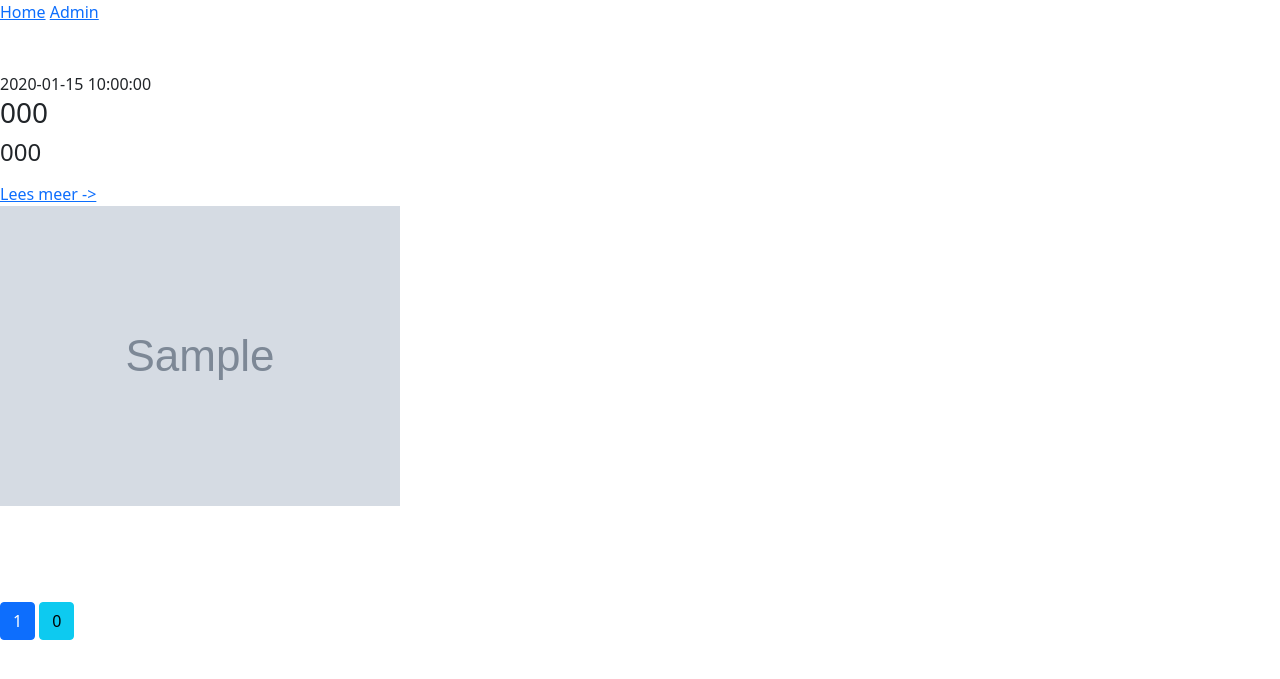
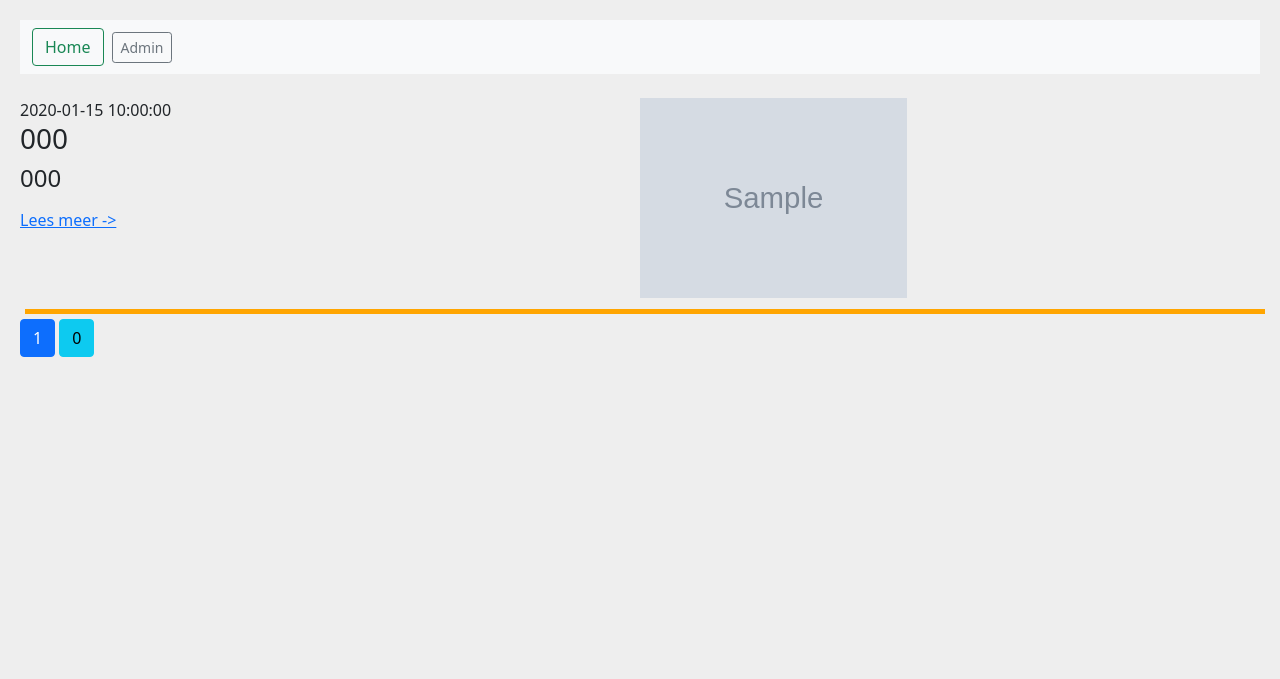
Before and after one commit to kfrnhout/Blog-demo, a Symfony app: template templates/home_page.html.twig in a window 1280 px wide. Shown: the top 679 px of the page. Run offline with Twig, Linux system fonts and the light colour scheme; the template is opened without the code that fills it: most values are stand-ins (such as "Sample title", 1, 10 or a date in 2020); grey boxes marked "Sample" are stand-in pictures; some libraries are stand-ins or nearby versions.

Commit message:
Added simple styling

```diff
--- /dev/null
+++ b/public/css/style.css
@@ -0,0 +1,44 @@
+body {
+    background-color: #eeeeee;
+}
+
+.content {
+    margin: 20px;
+}
+
+.grid td,
+.grid th {
+    border: 1px solid black;
+    padding: 0px 5px;
+}
+
+.post {
+    display: inline-block;
+    width: 100%;
+}
+
+.postText {
+    float: left;
+    width: 50%;
+}
+
+.postImage {
+    float: right;
+    width: 50%;
+}
+
+.postImage img{
+    max-width: 100%;
+    max-height: 200px;
+}
+
+.postImageFull img {
+    max-width: 100%;
+}
+
+.devider {
+    width: 100%;
+    margin: 5px;
+    background: orange;
+    height: 5px;
+}
--- a/templates/base.html.twig
+++ b/templates/base.html.twig
@@ -6,6 +6,7 @@
             <title>{% block title %}Welcome!{% endblock %}</title>
             {% block stylesheets %}
                 <link href="https://cdn.jsdelivr.net/npm/bootstrap@5.1.0/dist/css/bootstrap.min.css" rel="stylesheet">
+                <link rel="stylesheet" href="{{ asset('css/style.css') }}" />
             {% endblock %}
 
             {% block javascripts %}
@@ -14,12 +15,16 @@
         {% endblock %}
     </head>
     <body>
-        {% block body %}
-            <div>
-                <a href="{{path('home_page')}}">Home</a>
-                <a href="{{path('admin_overview')}}">Admin</a>
-            </div>
-            <br></br>
-        {% endblock %}
+        <div class="content">
+            {% block body %}
+            <nav class="navbar navbar-light bg-light">
+                <form class="container-fluid justify-content-start">
+                    <a href="{{path('home_page')}}"><button class="btn btn-outline-success me-2" type="button">Home</button></a>
+                    <a href="{{path('admin_overview')}}"><button class="btn btn-sm btn-outline-secondary" type="button">Admin</button></a>
+                </form>
+            </nav>
+            <br>
+            {% endblock %}
+        </div>
     </body>
 </html>
--- a/templates/home_page.html.twig
+++ b/templates/home_page.html.twig
@@ -5,18 +5,25 @@
 {% block body %}
     {{ parent() }}
     {% for post in posts %}
-        <div class="postPreview">
-            {{post.publishedAt|date('Y-m-d H:i:s')}}
-            <h3>{{post.titel}}</h3>
-            <h4>{{post.subtitel}}</h4>
-            <p>{{post.previewText}}</p>
-            <a href="{{path('view_post', {'post': post.id})}}">Lees meer -></a>
+        <div class="post">
+            <div class="postText">
+                {{post.publishedAt|date('Y-m-d H:i:s')}}
+                <h3>{{post.titel}}</h3>
+                <h4>{{post.subtitel}}</h4>
+                <p>{{post.previewText|raw}}</p>
+                <a href="{{path('view_post', {'post': post.id})}}">Lees meer -></a>
+            </div>
             {% if post.image != null %}
-                <div><img src="/images/{{post.image}}"></div>
+                <div class="postImage"><img src="/images/{{post.image}}"></div>
             {% endif %}
-            <br></br><br></br>
         </div>
+        <div class="devider"></div>
     {% endfor %}
+
+    {% if page > 1 %}
+        <a href="{{path('home_page', {'page': (page - 1)})}}">
+<button type="button" class="btn btn-info"><</button></a>
+    {% endif %}
     {% for i in 1..totalPages %}
         {% if i == page %}
             <a><button type="button" class="btn btn-primary">{{i}}</button></a>
@@ -25,4 +32,8 @@
 <button type="button" class="btn btn-info">{{i}}</button></a>
         {% endif%}
     {% endfor %}
+    {% if page < totalPages %}
+        <a href="{{path('home_page', {'page': (page + 1)})}}">
+<button type="button" class="btn btn-info">></button></a>
+    {% endif %}
 {% endblock %}
```
Also changed, not shown: templates/admin_overview.html.twig (+11 -2 lines), templates/create_post.html.twig (+28 -0 lines), templates/view_post.html.twig (+40 -11 lines).
